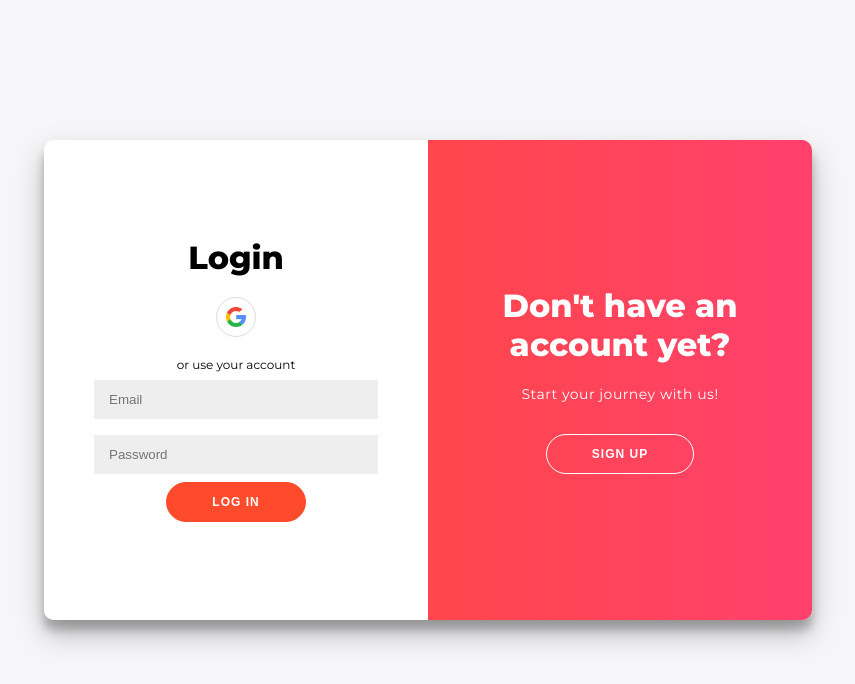
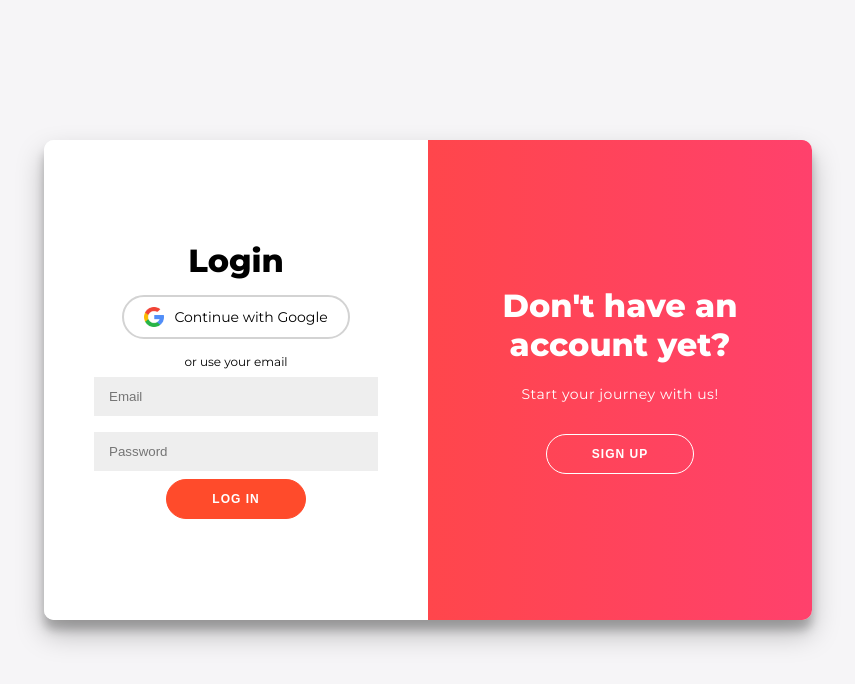
Before and after one commit to feliciahmq/orbital-mechhub, a React (Vite) app: page /account in a window 1280 px wide. Shown: the top 684 px of the page, without its empty margins (212-1067 px from the left). Built offline with nearby package versions, Linux system fonts and the light colour scheme.

Commit message:
Add Google Auth

```diff
--- a/src/firebase/firebaseConfig.jsx
+++ b/src/firebase/firebaseConfig.jsx
@@ -22,4 +22,5 @@ const app = initializeApp(firebaseConfig);
 
 const auth = getAuth(app);
 const db = getFirestore(app);
+
 export { auth, db };
--- /dev/null
+++ b/src/pages/registration/GoogleAuth.jsx
@@ -0,0 +1,42 @@
+import { GoogleAuthProvider, signInWithPopup } from "firebase/auth";
+import { auth, db } from "../../firebase/firebaseConfig";
+import { doc, setDoc, getDoc } from "firebase/firestore";
+
+import { toast } from 'react-hot-toast';
+
+// Google Auth
+const provider = new GoogleAuthProvider();
+
+const generateRandomDigits = () => {
+    return Math.floor(1000 + Math.random() * 9000).toString(); // generates a random 4-digit number
+};
+
+export const signInWithGoogle = async () => {
+    try {
+        const result = await signInWithPopup(auth, provider);
+        const user = result.user;
+        if (user) {
+            const userDocRef = doc(db, "Users", user.uid);
+            const userDoc = await getDoc(userDocRef);
+
+            if (!userDoc.exists()) {
+                // Generate username only if the user does not exist in Firestore
+                const randomDigits = generateRandomDigits();
+                const username = `${user.displayName.replace(/\s+/g, '').toLowerCase()}${randomDigits}`;
+                console.log("Generated Username: ", username); // Print the generated username
+
+                await setDoc(userDocRef, {
+                    email: user.email,
+                    username: username,
+                });
+                toast.success("Account created successfully.");
+            } else {
+                toast.success("Login successfully.");
+            }
+            window.location.href = "/profile";
+        }
+    } catch (error) {
+        console.log("Google Sign-In Error: ", error);
+        toast.error("Google Sign-In failed. Please try again.");
+    }
+};
--- a/src/pages/registration/LoginSignupForm.css
+++ b/src/pages/registration/LoginSignupForm.css
@@ -212,24 +212,28 @@ input {
 	transform: translateX(20%);
 }
 
-.social-container {
-	margin: 20px 0;
+.google-btn {
+    display: flex;
+    align-items: center;
+    justify-content: center;
+    border: 2px solid lightgray;
+    border-radius: 25px;
+    padding: 10px 20px;
+    background-color: white;
+    color: black;
+    font-weight: 500;
+    font-size: 14px;
+    text-decoration: none;
+    transition: background-color 0.3s ease;
+	cursor: pointer;
 }
 
-.social-container a {
-	border: 1px solid #DDDDDD;
-	border-radius: 50%;
-	display: inline-flex;
-	justify-content: center;
-	align-items: center;
-	margin: 0 5px;
-	height: 40px;
-	width: 40px;
+.google-btn:hover {
+    background-color: lightgray;
 }
 
-.social-logo {
+.google-btn img {
+    margin-right: 10px;
     width: 20px;
-    height: auto;
-    display: block;
-    margin: 0 auto;
+    height: 20px;
 }
--- a/src/pages/registration/LoginSignupForm.jsx
+++ b/src/pages/registration/LoginSignupForm.jsx
@@ -8,6 +8,7 @@ import './LoginSignupForm.css';
 import { auth, db } from "../../firebase/firebaseConfig";
 import { signInWithEmailAndPassword, createUserWithEmailAndPassword } from "firebase/auth";
 import { query, collection, where, getDocs, doc, setDoc } from "firebase/firestore";
+import { signInWithGoogle } from './GoogleAuth';
 
 function LoginSignUpForm() {
     const [rightPanelActive, setRightPanelActive] = useState(false);
@@ -107,8 +108,9 @@ function LoginSignUpForm() {
                     <form onSubmit={handleSignup}>
                         <h1>Create Account</h1>
                         <div className="social-container">
-                            <a href="#" className="social">
-                                <img src={GoogleLogo} className="social-logo" alt="logo" />
+                            <a onClick={signInWithGoogle} className="google-btn">
+                                <img src={GoogleLogo} alt="google-logo" />
+                                Continue with Google
                             </a>
                         </div>
                         <span>or use your email to register</span>
@@ -127,11 +129,12 @@ function LoginSignUpForm() {
                     <form onSubmit={handleLogin}>
                         <h1>Login</h1>
                         <div className="social-container">
-                            <a href="#" className="social">
-                                <img src={GoogleLogo} className="social-logo" alt="logo" />
+                            <a onClick={signInWithGoogle} className="google-btn">
+                                <img src={GoogleLogo} alt="google-logo" />
+                                Continue with Google
                             </a>
                         </div>
-                        <span>or use your account</span>
+                        <span>or use your email</span>
                         <input type="email" placeholder="Email"
                             value={loginEmail} onChange={(e) => setLoginEmail(e.target.value)} />
                         <input type="password" placeholder="Password"
--- a/src/pages/userprofile/UserProfile.jsx
+++ b/src/pages/userprofile/UserProfile.jsx
@@ -1,9 +1,54 @@
-import React from 'react';
+import React, { useEffect, useState } from "react";
+import { auth, db } from"../../firebase/firebaseConfig";
+import { doc, getDoc } from "firebase/firestore";
 
-const UserProfile = () => {
+function UserProfile() {
+  const [userInfo, setUserInfo] = useState(null);
+  const fetchUserData = async () => {
+    auth.onAuthStateChanged(async (user) => { // checks if user is authenticated
+      console.log(user);
+
+      const docRef = doc(db, "Users", user.uid);
+      const docSnap = await getDoc(docRef); // retrieves doc data
+      if (docSnap.exists()) {
+        setUserInfo(docSnap.data()); // updates userInfo with user data
+        console.log(docSnap.data());
+      } else {
+        console.log("User not logged in");
+      }
+    });
+  }
+
+  useEffect(() => {
+    fetchUserData();
+  }, []);
+
+  async function handleLogout() {
+    try {
+      await auth.signOut;
+      window.location.href = "/account";
+      console.log("User logged out successfully!");
+    } catch (error) {
+      console.error("Error logging out: ", error.message);
+    }
+  }
+
   return (
-    <div>UserProfile</div>
+    <div>
+      {userInfo ? (
+        <>
+          <p>Username: {userInfo.username}</p>
+          <p>Email: {userInfo.email}</p>
+          <button className="button" onClick={handleLogout}>
+            Logout
+          </button>
+        </>
+      ) : (
+        <p>No user found.</p>
+      )}
+    </div>
   );
+
 }
 
 export default UserProfile;
```
